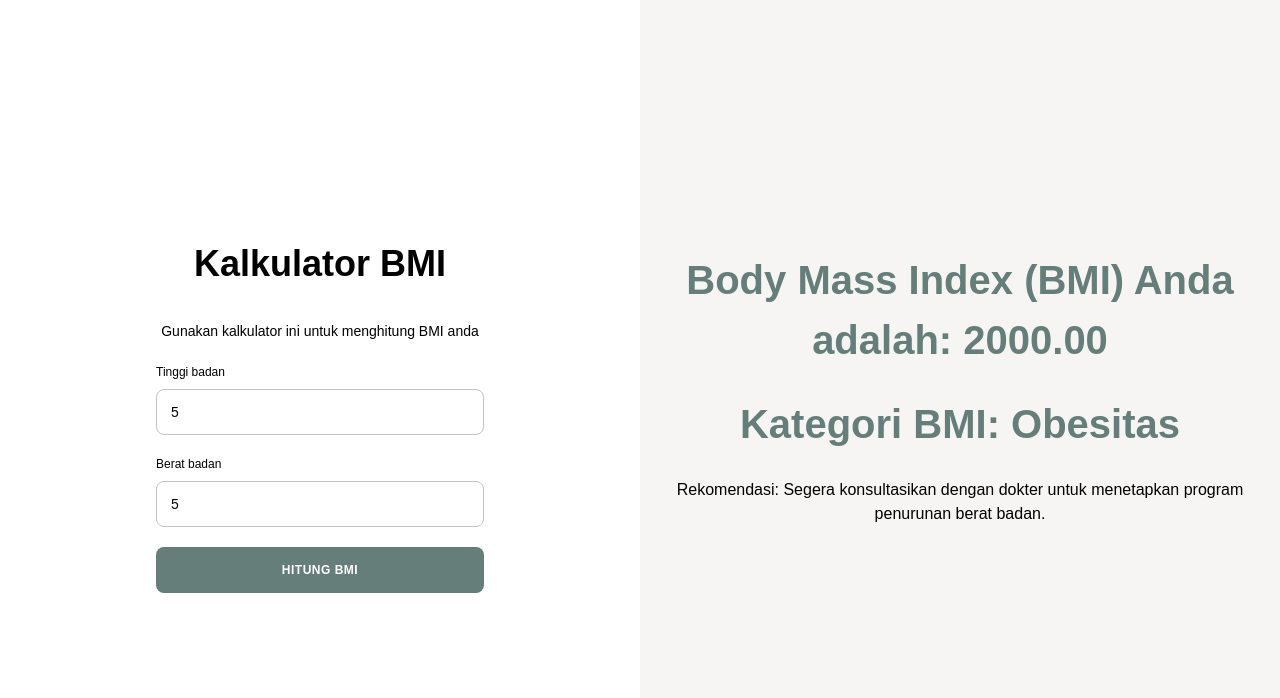
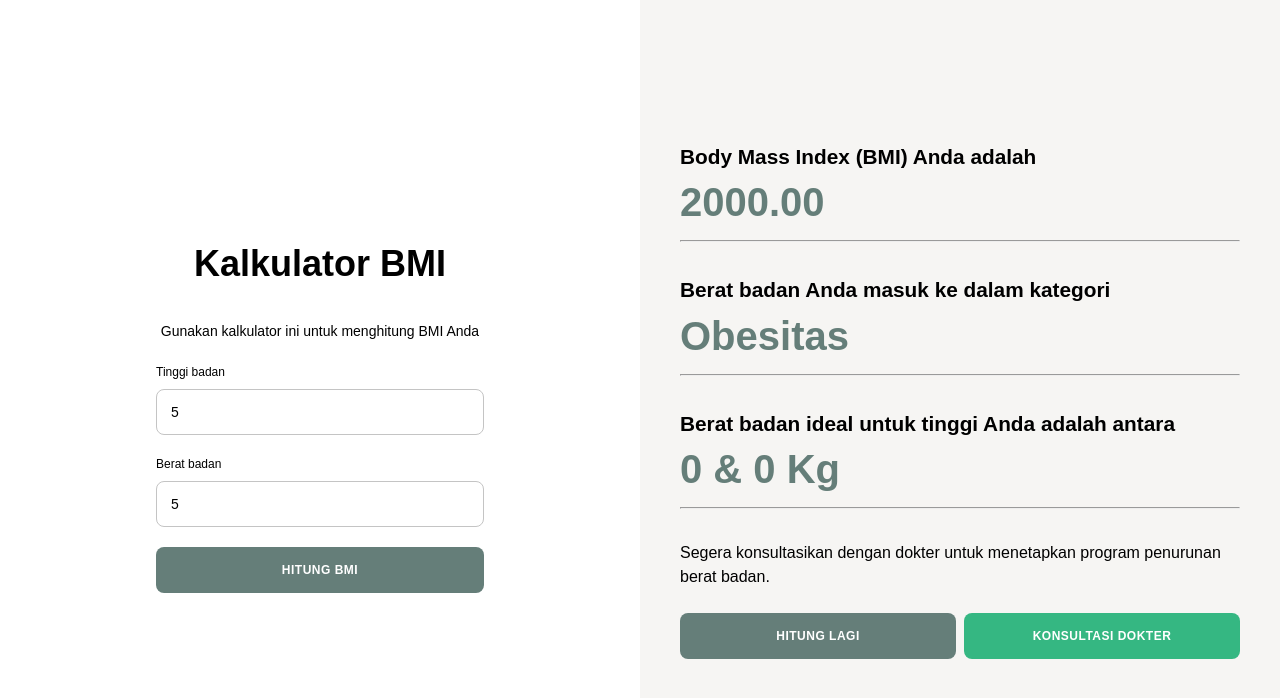
Before and after one commit to dipoyonoarga/BMI-Calculator, a plain HTML site: page index.html in a window 1280 px wide. Both pictures are taken after typing "5", "5" into the empty fields and a click on the button "HITUNG BMI". Drawn offline with Linux system fonts and the light colour scheme.

Commit message:
Script improvement at 17:34 28/11/23

```diff
--- a/css/style.css
+++ b/css/style.css
@@ -22,14 +22,19 @@ h1 {
 }
 
 .right {
-  height: 400px;
+  height: 750px;
 }
 
-.left,
-.right {
+.left {
   display: flex;
   justify-content: center;
   align-items: center;
+}
+
+.right {
+  justify-content: center;
+  align-items: center;
+  display: flex;
 }
 
 .right {
@@ -38,7 +43,8 @@ h1 {
 
 .right .copy {
   color: black;
-  text-align: center;
+  margin-left: 40px;
+  margin-right: 40px;
 }
 
 .right p {
@@ -107,7 +113,8 @@ label {
 
 .hasilBMI {
   font-size: 1.3rem;
-  font-weight: 700;
+  color: solid black;
+  font-weight: 570;
 }
 
 .bmiAnda {
@@ -118,7 +125,7 @@ label {
 
 .berdasarkan {
   font-size: 1.3rem;
-  font-weight: 700;
+  font-weight: 570;
 }
 
 .category {
@@ -126,3 +133,76 @@ label {
   font-weight: 800;
   color: #657e79;
 }
+
+#ideal {
+  font-size: 1.3rem;
+  font-weight: 570;
+}
+
+#angkaIdeal {
+  font-size: 2.5rem;
+  font-weight: 800;
+  color: #657e79;
+}
+
+#hide {
+  width: 100%;
+  max-width: 50vh;
+  text-align: justify;
+}
+
+#hr1,
+#hr2,
+#hr3 {
+  display: none;
+}
+
+#konsultasi {
+  flex: 1 0 10rem;
+  display: none;
+  background: #35b782;
+  color: white;
+  font-weight: 700;
+  border: none;
+  padding: 1rem;
+  border-radius: 8px;
+  font-size: 0.75rem;
+  text-transform: uppercase;
+  letter-spacing: 0.5px;
+}
+
+#konsultasi:hover {
+  background: #2fa173;
+  cursor: pointer;
+  box-shadow: 0 0 10px rgba(0, 0, 0, 0.1);
+}
+
+#hitungLagi {
+  flex: 1 0 10rem;
+  display: none;
+  background: var(--primary-blue);
+  color: white;
+  font-weight: 700;
+  border: none;
+  padding: 1rem;
+  border-radius: 8px;
+  font-size: 0.75rem;
+  text-transform: uppercase;
+  letter-spacing: 0.5px;
+}
+
+#hitungLagi:hover {
+  background: #576966;
+  cursor: pointer;
+  box-shadow: 0 0 10px rgba(0, 0, 0, 0.1);
+}
+
+.fluid {
+  display: flex;
+  flex-wrap: wrap;
+  gap: 0.5rem;
+}
+
+.inlineC {
+  display: flex;
+}
--- a/index.html
+++ b/index.html
@@ -3,6 +3,12 @@
   <head>
     <meta charset="UTF-8" />
     <meta name="viewport" content="width=device-width, initial-scale=1.0" />
+    <!--Icon-->
+    <link
+      rel="icon"
+      type="favicon-32x32.png"
+      href="https://gdurl.com/4Q-I/stats"
+    />
     <title>Kalkulator BMI</title>
     <!--CSS-->
     <link rel="stylesheet" href="./css/style.css" />
@@ -17,7 +23,7 @@
         <form name="bmiForm" onsubmit="hitungBMI(event)">
           <section class="copy">
             <h1>Kalkulator BMI</h1>
-            <p>Gunakan kalkulator ini untuk menghitung BMI anda</p>
+            <p>Gunakan kalkulator ini untuk menghitung BMI Anda</p>
           </section>
           <!--Input Tinggi Badan-->
           <div class="height-input">
@@ -60,12 +66,31 @@
           <!--Output-->
           <div class="hasilBMI" id="hasilBMI"></div>
           <div class="bmiAnda" id="bmiAnda"></div>
+          <hr id="hr1" />
           <br />
           <div class="berdasarkan" id="berdasarkan"></div>
           <div class="category" id="category"></div>
+          <hr id="hr2" />
+          <br />
+
+          <div id="ideal"></div>
+          <div id="angkaIdeal"></div>
+          <hr id="hr3" />
+
           <br />
           <div id="rekomendasi"></div>
           <br />
+
+          <div class="fluid">
+            <button onclick="hitungLagi()" id="hitungLagi">Hitung Lagi</button>
+            <!--Tombol Konsultasi Dokter-->
+            <button
+              id="konsultasi"
+              onclick="window.open('https://www.halodoc.com/', '_blank')"
+            >
+              Konsultasi Dokter
+            </button>
+          </div>
         </section>
       </div>
     </div>
--- a/js/script.js
+++ b/js/script.js
@@ -1,30 +1,57 @@
 class BMI {
-  constructor(tinggi, berat) {
-    this.tinggi = tinggi;
-    this.berat = berat;
-    this.bmi = this.hitungBMI();
-    this.kategori = this.hitungKategori();
-    this.rekomendasi = this.hitungRekomendasi();
+  constructor() {
+    this._tinggi = 0;
+    this._berat = 0;
   }
 
-  hitungBMI() {
-    return this.berat / Math.pow(this.tinggi / 100, 2);
+  resetValues() {
+    this._tinggi = 0;
+    this._berat = 0;
   }
 
-  hitungKategori() {
-    if (this.bmi < 18.5) {
+  setTinggi(tinggi) {
+    this._tinggi = tinggi;
+  }
+
+  getTinggi() {
+    return this._tinggi;
+  }
+
+  setBerat(berat) {
+    this._berat = berat;
+  }
+
+  getBerat() {
+    return this._berat;
+  }
+
+  _hitungBMI() {
+    return this._berat / Math.pow(this._tinggi / 100, 2);
+  }
+
+  _hitungKategori() {
+    const bmi = this._hitungBMI();
+    if (bmi < 18.5) {
       return "Kurus";
-    } else if (this.bmi >= 18.5 && this.bmi < 25) {
+    } else if (bmi >= 18.5 && bmi < 25) {
       return "Normal";
-    } else if (this.bmi >= 25 && this.bmi < 30) {
+    } else if (bmi >= 25 && bmi < 30) {
       return "Gemuk";
     } else {
       return "Obesitas";
     }
   }
 
-  hitungRekomendasi() {
-    switch (this.kategori) {
+  _hitungIdealMin() {
+    return parseInt(18.5 * Math.pow(this._tinggi / 100, 2).toFixed(2));
+  }
+
+  _hitungIdealMax() {
+    return parseInt(24.9 * Math.pow(this._tinggi / 100, 2).toFixed(2));
+  }
+
+  _hitungRekomendasi() {
+    switch (this._hitungKategori()) {
       case "Kurus":
         return "Anda mungkin perlu menambah asupan makanan.";
       case "Normal":
@@ -37,33 +64,76 @@ class BMI {
         return "Tidak ada rekomendasi yang tersedia.";
     }
   }
+
+  hitungBMI() {
+    return {
+      bmi: this._hitungBMI().toFixed(2),
+      kategori: this._hitungKategori(),
+      idealMin: this._hitungIdealMin(),
+      idealMax: this._hitungIdealMax(),
+      rekomendasi: this._hitungRekomendasi(),
+    };
+  }
 }
 
 function hitungBMI(event) {
-  event.preventDefault(); // Menghentikan perilaku default dari form submit
+  event.preventDefault();
 
   var text = document.getElementById("hide");
   text.style.display = "none";
 
-  // Mengambil nilai tinggi dan berat dari input
   const tinggi = parseFloat(document.getElementById("tinggi").value);
   const berat = parseFloat(document.getElementById("berat").value);
 
-  // Membuat objek BMI
-  const bmiObj = new BMI(tinggi, berat);
+  const bmiObj = new BMI();
+  bmiObj.setTinggi(tinggi);
+  bmiObj.setBerat(berat);
 
-  // Menampilkan hasil BMI pada elemen dengan id 'bmiAnda'
+  const hasilBMI = bmiObj.hitungBMI();
+
   document.getElementById(
-    "bmiAnda"
-  ).innerText = `Body Mass Index (BMI) Anda adalah: ${bmiObj.bmi.toFixed(2)}`;
+    "hasilBMI"
+  ).innerText = `Body Mass Index (BMI) Anda adalah`;
+  document.getElementById("bmiAnda").innerText = `${hasilBMI.bmi}`;
 
-  // Menampilkan kategori BMI
   document.getElementById(
-    "category"
-  ).innerText = `Kategori BMI: ${bmiObj.kategori}`;
+    "berdasarkan"
+  ).innerText = `Berat badan Anda masuk ke dalam kategori`;
+  document.getElementById("category").innerText = `${hasilBMI.kategori}`;
 
-  // Menampilkan rekomendasi berdasarkan kategori BMI
   document.getElementById(
-    "rekomendasi"
-  ).innerText = `Rekomendasi: ${bmiObj.rekomendasi}`;
+    "ideal"
+  ).innerHTML = `Berat badan ideal untuk tinggi Anda adalah antara`;
+  document.getElementById(
+    "angkaIdeal"
+  ).innerHTML = `${hasilBMI.idealMin} & ${hasilBMI.idealMax} Kg`;
+
+  document.getElementById("rekomendasi").innerText = `${hasilBMI.rekomendasi}`;
+
+  document.getElementById("hr1").style.display = "block";
+  document.getElementById("hr2").style.display = "block";
+  document.getElementById("hr3").style.display = "block";
+
+  document.getElementById("hitungLagi").style.display = "block";
+  document.getElementById("konsultasi").style.display = "block";
+
+  document.getElementById("hitungLagi").onclick = function () {
+    bmiObj.resetValues();
+
+    document.getElementById("tinggi").value = "";
+    document.getElementById("berat").value = "";
+    document.getElementById("hasilBMI").innerHTML = "";
+    document.getElementById("bmiAnda").innerHTML = "";
+    document.getElementById("berdasarkan").innerHTML = "";
+    document.getElementById("category").innerHTML = "";
+    document.getElementById("rekomendasi").innerHTML = "";
+    document.getElementById("ideal").innerHTML = "";
+    document.getElementById("angkaIdeal").innerHTML = "";
+    document.getElementById("hr1").style.display = "none";
+    document.getElementById("hr2").style.display = "none";
+    document.getElementById("hr3").style.display = "none";
+    document.getElementById("hitungLagi").style.display = "none";
+    document.getElementById("konsultasi").style.display = "none";
+    document.getElementById("hide").style.display = "";
+  };
 }
```
